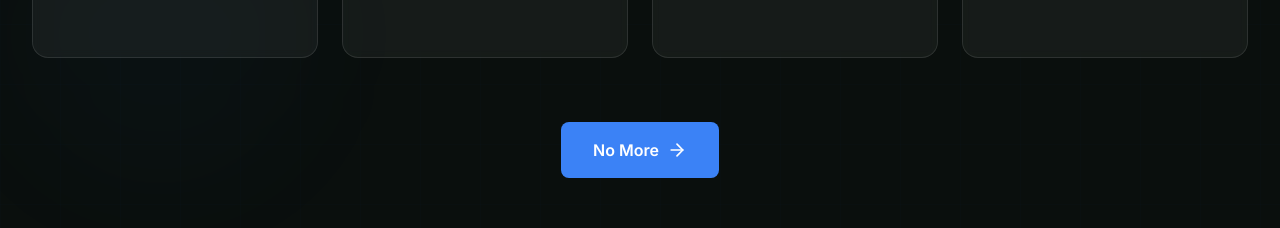
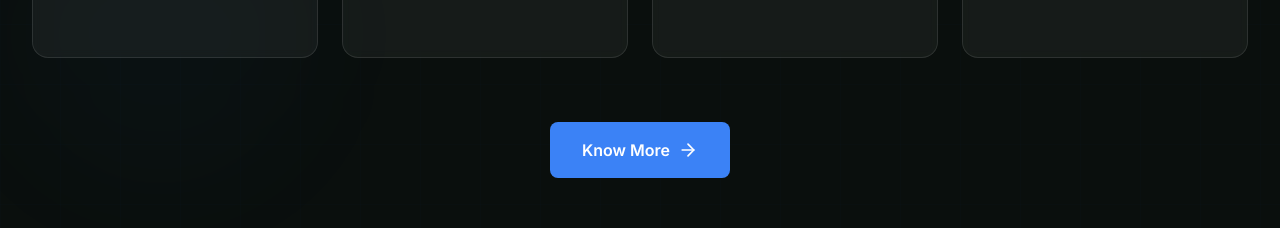
Before and after one commit to willsmeet/willsmeet, a Next.js app: page / in a window 1280 px wide. Shown: the part 3740-3968 px from the top of the page. Built offline with nearby package versions, Linux system fonts and the light colour scheme.

Commit message:
fix solutions page

```diff
--- a/src/components/Solutions.tsx
+++ b/src/components/Solutions.tsx
@@ -193,7 +193,7 @@ export default function Solutions() {
             href="/solutions"
             className="btn-primary text-base px-8 py-4 group inline-flex items-center gap-2"
           >
-            <span>No More</span>
+            <span>Know More</span>
             <ArrowRight className="w-5 h-5 transition-transform group-hover:translate-x-1" />
           </Link>
         </div>
```
